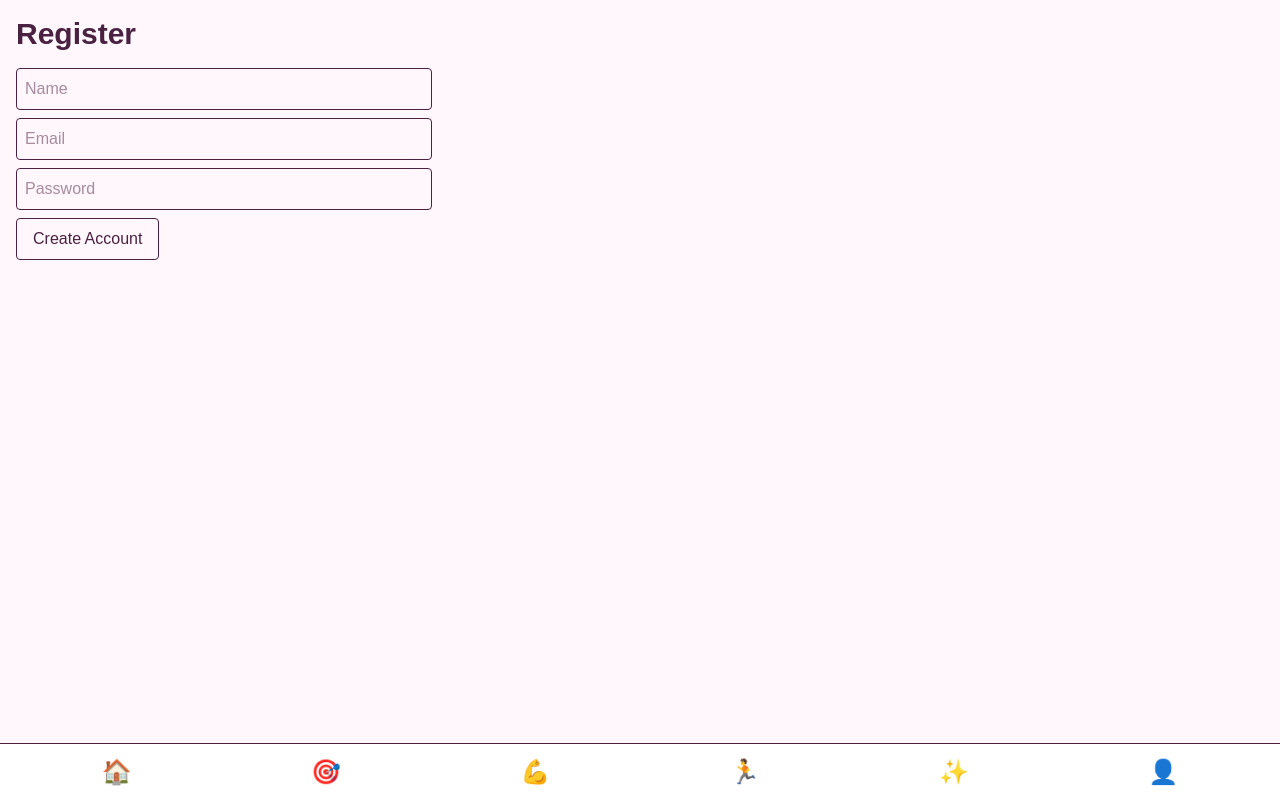
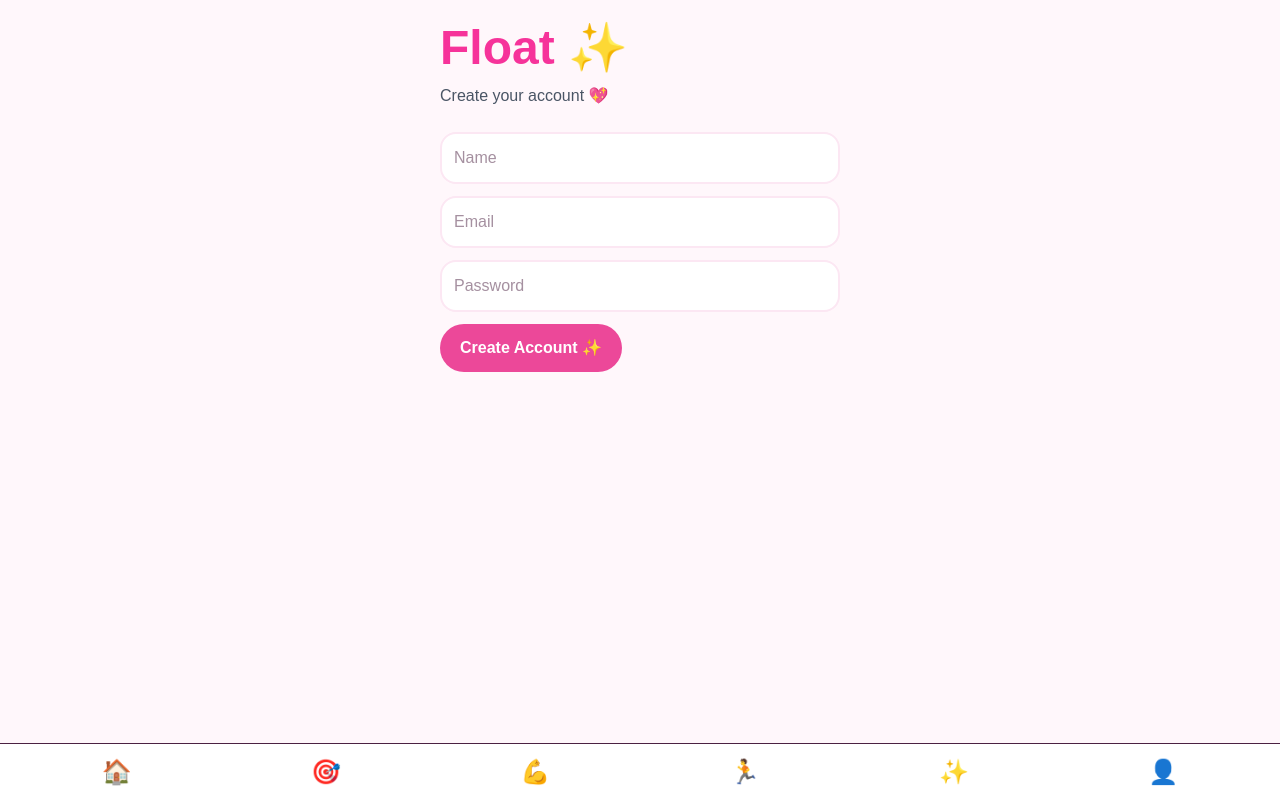
Before and after one commit to ros-xly/Atlas, a Next.js app in the folder frontend/: page /register in a window 1280 px wide. Built offline with nearby package versions, Linux system fonts and the light colour scheme.

Commit message:
Log in Fixed

```diff
--- a/frontend/app/login/page.tsx
+++ b/frontend/app/login/page.tsx
@@ -30,46 +30,56 @@ export default function Login() {
 
     if (result.success) {
       localStorage.setItem(
-        "FloatUser",
+        "atlasUser",
         JSON.stringify(result.user)
       );
 
-      alert("Login Successful");
+      window.location.href = "/";
     } else {
-      alert("Login Failed");
+      alert(
+        "Login failed 💖"
+      );
     }
   }
 
   return (
-    <main className="p-4 max-w-md">
-      <h1 className="text-3xl font-bold mb-4">
-        Login
+    <main className="p-6 max-w-md mx-auto">
+      <h1 className="text-5xl font-bold text-pink-500 mb-3">
+        Float ✨
       </h1>
 
+      <p className="mb-6 text-gray-600">
+        Welcome back 🌸
+      </p>
+
       <input
-        className="border p-2 rounded w-full mb-2"
+        className="float-input"
         placeholder="Email"
         value={email}
         onChange={(e) =>
-          setEmail(e.target.value)
+          setEmail(
+            e.target.value
+          )
         }
       />
 
       <input
+        className="float-input"
         type="password"
-        className="border p-2 rounded w-full mb-2"
         placeholder="Password"
         value={password}
         onChange={(e) =>
-          setPassword(e.target.value)
+          setPassword(
+            e.target.value
+          )
         }
       />
 
       <button
-        className="border px-4 py-2 rounded"
+        className="float-button"
         onClick={login}
       >
-        Login
+        Sign In 💖
       </button>
     </main>
   );
--- a/frontend/app/profile/page.tsx
+++ b/frontend/app/profile/page.tsx
@@ -1,6 +1,7 @@
 "use client";
 
 import { useEffect, useState } from "react";
+import FloatCard from "@/components/FloatCard";
 
 export default function Profile() {
   const [user, setUser] =
@@ -9,7 +10,7 @@ export default function Profile() {
   useEffect(() => {
     const stored =
       localStorage.getItem(
-        "FloatUser"
+        "atlasUser"
       );
 
     if (stored) {
@@ -20,16 +21,40 @@ export default function Profile() {
   }, []);
 
   return (
-    <main className="p-4 max-w-md">
-      <h1 className="text-3xl font-bold mb-4">
-        Profile
+    <main className="p-6 max-w-md mx-auto">
+      <h1 className="text-4xl font-bold text-pink-500 mb-6">
+        👤 Profile
       </h1>
 
       {user && (
-        <div className="border rounded-lg p-4">
-          <p>Name: {user.name}</p>
-          <p>Email: {user.email}</p>
-        </div>
+        <FloatCard>
+          <h2 className="text-xl font-bold">
+            🌸 {user.name}
+          </h2>
+
+          <p>
+            {user.email}
+          </p>
+
+          <p className="mt-4">
+            Float Member ✨
+          </p>
+
+          <button
+            className="float-button mt-4"
+            onClick={() => {
+              localStorage.removeItem(
+                "atlasUser"
+              );
+
+              window.location.href =
+                "/login";
+             }}
+          >
+            Logout
+          </button>
+
+        </FloatCard>
       )}
     </main>
   );
--- a/frontend/app/register/page.tsx
+++ b/frontend/app/register/page.tsx
@@ -3,13 +3,19 @@
 import { useState } from "react";
 
 export default function Register() {
-  const [name, setName] = useState("");
-  const [email, setEmail] = useState("");
+  const [name, setName] =
+    useState("");
+
+  const [email, setEmail] =
+    useState("");
+
   const [password, setPassword] =
     useState("");
 
   async function register() {
-    await fetch("/api/register", {
+    await fetch(
+      "/api/register",
+      {
         method: "POST",
         headers: {
           "Content-Type":
@@ -20,50 +26,66 @@ export default function Register() {
           email,
           password,
         }),
-    });
+      }
+    );
 
-    alert("Account Created");
+    alert(
+      "Account Created 🌸"
+    );
+
+    window.location.href =
+      "/login";
   }
 
   return (
-    <main className="p-4 max-w-md">
-      <h1 className="text-3xl font-bold mb-4">
-        Register
+    <main className="p-6 max-w-md mx-auto">
+      <h1 className="text-5xl font-bold text-pink-500 mb-3">
+        Float ✨
       </h1>
 
+      <p className="mb-6 text-gray-600">
+        Create your account 💖
+      </p>
+
       <input
-        className="border p-2 rounded w-full mb-2"
+        className="float-input"
         placeholder="Name"
         value={name}
         onChange={(e) =>
-          setName(e.target.value)
+          setName(
+            e.target.value
+          )
         }
       />
 
       <input
-        className="border p-2 rounded w-full mb-2"
+        className="float-input"
         placeholder="Email"
         value={email}
         onChange={(e) =>
-          setEmail(e.target.value)
+          setEmail(
+            e.target.value
+          )
         }
       />
 
       <input
         type="password"
-        className="border p-2 rounded w-full mb-2"
+        className="float-input"
         placeholder="Password"
         value={password}
         onChange={(e) =>
-          setPassword(e.target.value)
+          setPassword(
+            e.target.value
+          )
         }
       />
 
       <button
-        className="border px-4 py-2 rounded"
+        className="float-button"
         onClick={register}
       >
-        Create Account
+        Create Account ✨
       </button>
     </main>
   );
--- a/frontend/data/users.json
+++ b/frontend/data/users.json
@@ -10,5 +10,11 @@
     "name": "Test User",
     "email": "test@test.com",
     "password": "password123"
+  },
+  {
+    "id": 1791893689999,
+    "name": "Ros Crossley",
+    "email": "rosalynd.xly@gmail.com",
+    "password": "Rosalynd15"
   }
 ]
```
Lines whose indentation alone changed are shown as unchanged.
